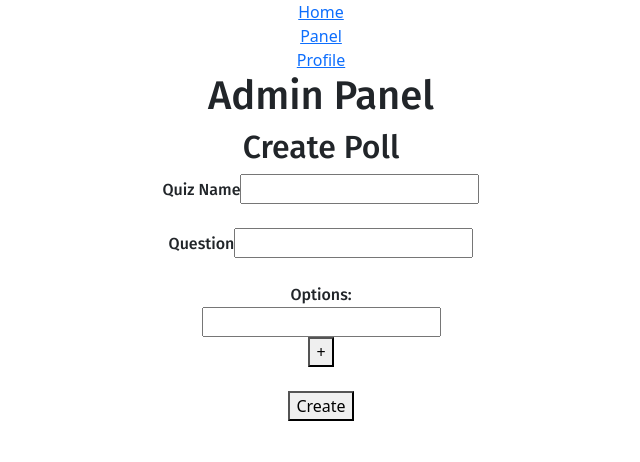
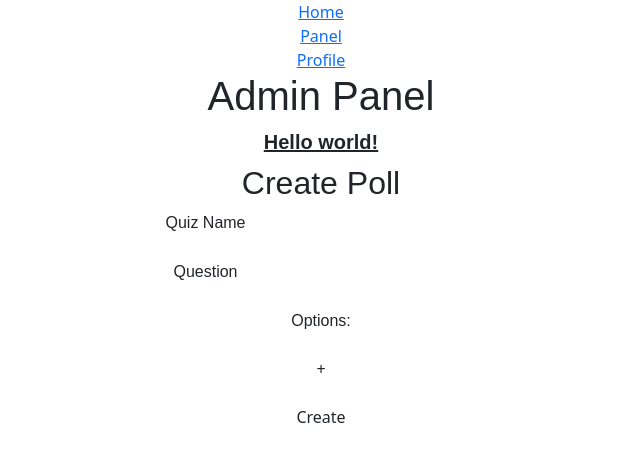
Before and after one commit to XSTRANGER-7/v, a React (Create React App) app: page /admin in a window 1280 px wide. Shown: the top 462 px of the page, without its empty margins (319-959 px from the left). Built offline with nearby package versions, Linux system fonts and the light colour scheme; no server answers; the database is empty.

Commit message:
feat: Added Tailwind

```diff
--- a/package.json
+++ b/package.json
@@ -38,5 +38,8 @@
       "last 1 firefox version",
       "last 1 safari version"
     ]
+  },
+  "devDependencies": {
+    "tailwindcss": "^3.4.3"
   }
 }
--- a/src/components/admin.js
+++ b/src/components/admin.js
@@ -12,6 +12,9 @@
     <div>
         <Navbar/>
       <h1>Admin Panel</h1>
+      <h1 className="text-xl font-bold underline">
+      Hello world!
+    </h1>
       <Write/>
       <br /><br />
       <QuizList/>
--- a/src/index.css
+++ b/src/index.css
@@ -1,3 +1,6 @@
+@tailwind base;
+@tailwind components;
+@tailwind utilities;
 @import url("https://fonts.googleapis.com/css?family=Fira+Sans:400,500,600,700,800");
 
 * {
--- /dev/null
+++ b/tailwind.config.js
@@ -0,0 +1,10 @@
+/** @type {import('tailwindcss').Config} */
+module.exports = {
+  content: [
+    "./src/**/*.{js,jsx,ts,tsx}",
+  ],
+  theme: {
+    extend: {},
+  },
+  plugins: [],
+}
```
Also changed, not shown: 1 other file (tests, documents, lock files or other folders).
